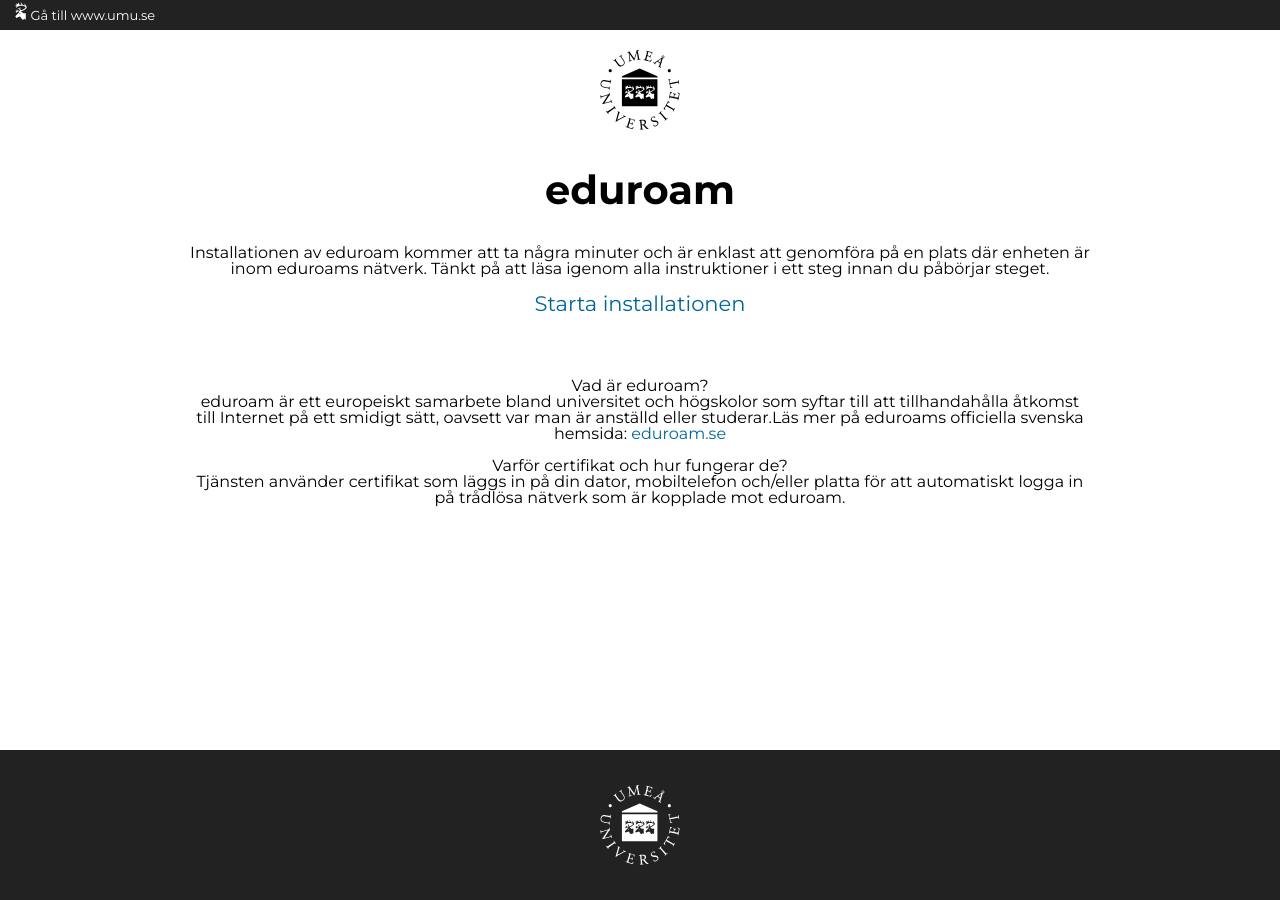
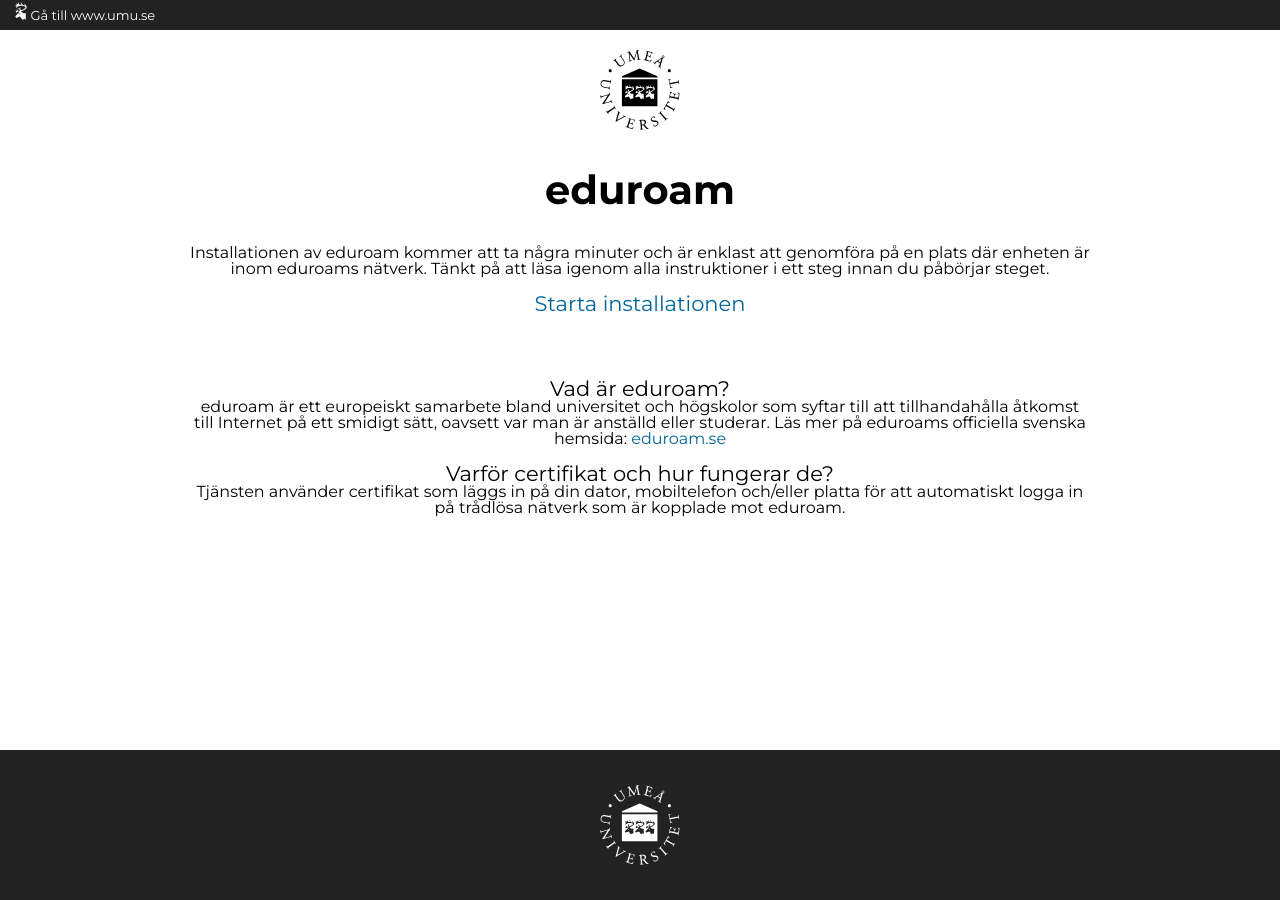
Before and after one commit to f95johansson/eduroam-design, a Jekyll site: the page built from index.md, in a window 1280 px wide. Built offline with Jekyll 4.4.1, drawn with Linux system fonts in a browser that asks for light colours.

```diff
--- a/index.md
+++ b/index.md
@@ -4,7 +4,9 @@ pagetitle: eduroam
 ---
 
 {: class="center"}
-Installationen av eduroam kommer att ta några minuter och är enklast att genomföra på en plats där enheten är inom eduroams nätverk. Tänkt på att läsa igenom alla instruktioner i ett steg innan du påbörjar steget.
+Installationen av eduroam kommer att ta några minuter och är enklast att genomföra
+på en plats där enheten är inom eduroams nätverk. Tänkt på att läsa igenom alla instruktioner
+i ett steg innan du påbörjar steget.
 {: class="center"}
 
 <br>
@@ -17,15 +19,15 @@ Installationen av eduroam kommer att ta några minuter och är enklast att genom
 <br>
 <br>
 
-#### Vad är eduroam?
+### Vad är eduroam?
 {: class="center"}
 
-eduroam är ett europeiskt samarbete bland universitet och högskolor som syftar till att tillhandahålla åtkomst till Internet på ett smidigt sätt, oavsett var man är anställd eller studerar.Läs mer på eduroams officiella svenska hemsida: [eduroam.se](www.eduroam.se)
+eduroam är ett europeiskt samarbete bland universitet och högskolor som syftar till att tillhandahålla åtkomst till Internet på ett smidigt sätt, oavsett var man är anställd eller studerar. Läs mer på eduroams officiella svenska hemsida: [eduroam.se](www.eduroam.se)
 {: class="center"}
 
 <br>
 
-#### Varför certifikat och hur fungerar de?
+### Varför certifikat och hur fungerar de?
 {: class="center"}
 Tjänsten använder certifikat som läggs in på din dator, mobiltelefon och/eller platta för att automatiskt logga in på trådlösa nätverk som är kopplade mot eduroam.
 {: class="center"}
```
